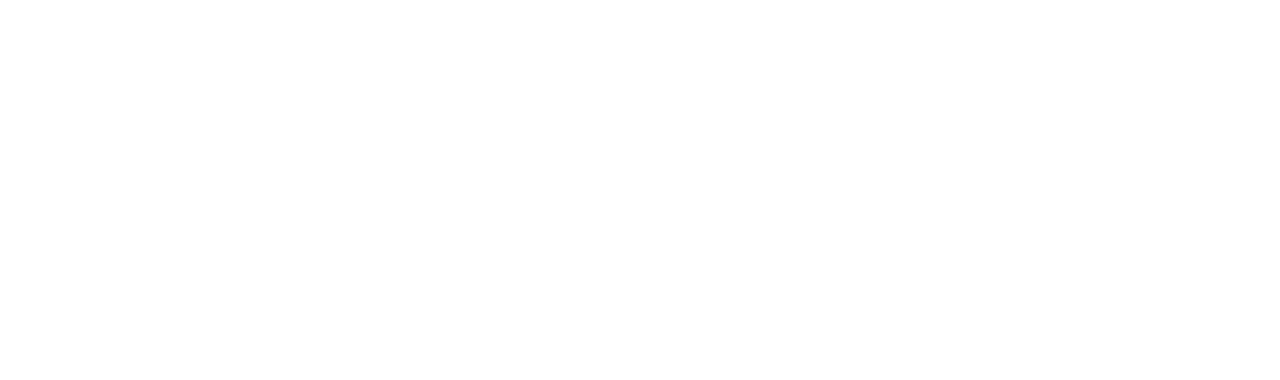
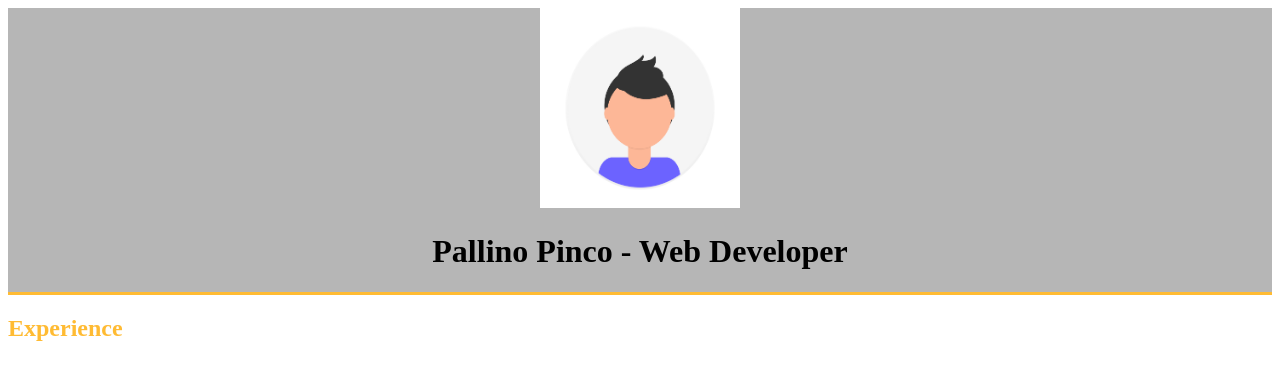
Before and after one commit to Pedra96/html-css-curriculum-vitae, a plain HTML site: page index.html in a window 1280 px wide. Drawn offline with Linux system fonts and the light colour scheme.

Commit message:
aggiunta dell header con immagine e titolo

```diff
--- a/index.html
+++ b/index.html
@@ -8,6 +8,16 @@
     <link rel="stylesheet" href="style.css">
 </head>
 <body>
-
+    <header>
+        <img src="img/profile.png" height=200px width=200px>
+        <h1 class="mytitle">
+            Pallino Pinco - Web Developer
+        </h1>
+    </header>
+    <div>
+        <h2>
+            Experience
+        </h2>
+    </div>
 </body>
 </html>
--- a/style.css
+++ b/style.css
@@ -0,0 +1,12 @@
+header{
+    text-align: center;
+    background-color: rgba(128, 128, 128, 0.575);
+    border-bottom:3px solid #ffbb33;
+
+}
+h2{
+    color: #ffbb33;
+}
+.mytitle{
+    font-style:bold;
+}
```
Also changed, not shown: img/profile.png (added).
